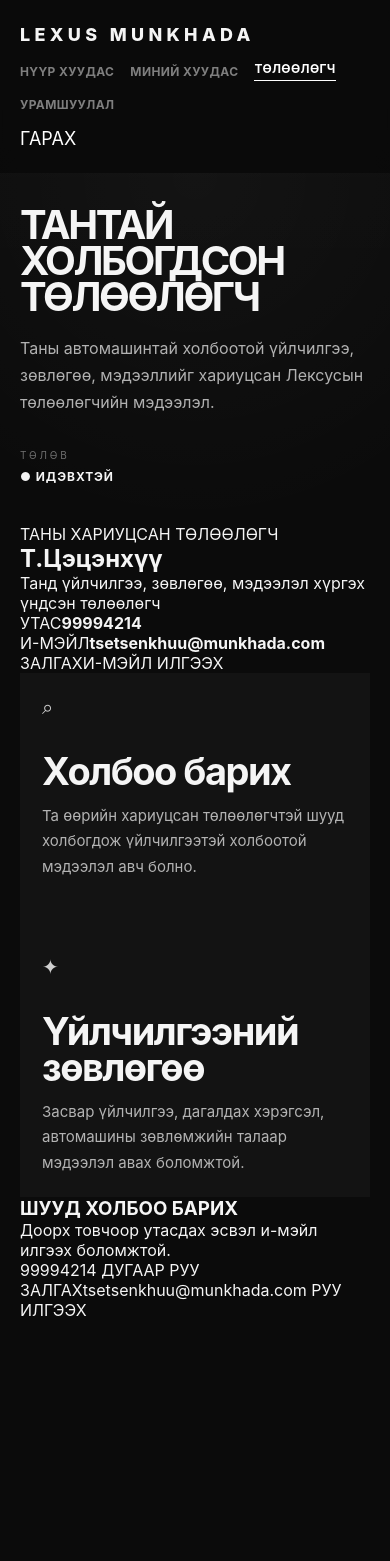
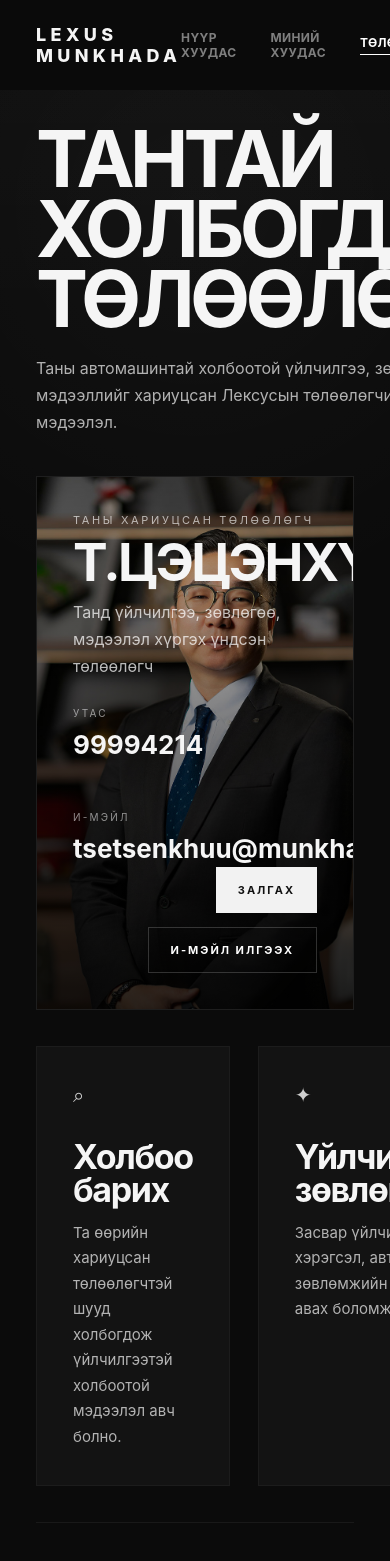
Before and after one commit to munkhada/lexus-owners-ui, a React (Vite) app: page /service in a window 390 px wide. Shown: the top 1561 px of the page. Built offline with nearby package versions, Linux system fonts and the light colour scheme; no server answers.

Commit message:
Update service.css

```diff
--- a/src/pages/service.css
+++ b/src/pages/service.css
@@ -58,10 +58,13 @@
 
 .service-account-btn {
   background: transparent;
-  border: none;
+  border: 1px solid rgba(255, 255, 255, 0.14);
   color: #fff;
-  font-size: 18px;
+  padding: 10px 16px;
   cursor: pointer;
+  text-transform: uppercase;
+  font-size: 11px;
+  letter-spacing: 0.14em;
 }
 
 .service-main {
@@ -88,7 +91,7 @@
 
 .service-hero-left p {
   margin: 0;
-  max-width: 380px;
+  max-width: 420px;
   color: rgba(255, 255, 255, 0.68);
   font-size: 16px;
   line-height: 1.7;
@@ -116,73 +119,130 @@
   letter-spacing: 0.08em;
 }
 
-.service-roadside-card {
+.service-advisor-card {
   position: relative;
-  min-height: 360px;
+  min-height: 520px;
   overflow: hidden;
-  margin-bottom: 32px;
+  margin-bottom: 36px;
   background: #121212;
+  border: 1px solid rgba(255, 255, 255, 0.05);
 }
 
-.service-roadside-image {
+.service-advisor-image {
   position: absolute;
   inset: 0;
-  background:
-    linear-gradient(to bottom, rgba(0, 0, 0, 0.15), rgba(0, 0, 0, 0.45)),
-    radial-gradient(circle at 50% 50%, rgba(180, 220, 255, 0.12), transparent 24%),
-    linear-gradient(135deg, #26343d 0%, #101010 100%);
+  background-size: cover;
+  background-position: center top;
+  background-repeat: no-repeat;
 }
 
-.service-roadside-overlay {
+.service-advisor-overlay {
   position: relative;
   z-index: 2;
-  min-height: 360px;
-  padding: 28px;
+  min-height: 520px;
+  padding: 36px;
   display: flex;
-  align-items: end;
+  flex-direction: column;
   justify-content: space-between;
-  gap: 28px;
+  background: linear-gradient(
+    to top,
+    rgba(0, 0, 0, 0.82),
+    rgba(0, 0, 0, 0.18)
+  );
 }
 
-.service-roadside-overlay h2 {
+.service-advisor-label {
   margin: 0 0 12px;
-  font-size: 28px;
-  line-height: 0.95;
-  letter-spacing: -0.04em;
+  font-size: 11px;
+  text-transform: uppercase;
+  letter-spacing: 0.24em;
+  color: rgba(255, 255, 255, 0.65);
 }
 
-.service-roadside-overlay p {
-  margin: 0;
-  max-width: 360px;
+.service-advisor-copy h2 {
+  margin: 0 0 12px;
+  font-size: 52px;
+  line-height: 0.92;
+  letter-spacing: -0.05em;
+  text-transform: uppercase;
+}
+
+.service-advisor-subtext {
+  margin: 0 0 26px;
+  max-width: 460px;
   color: rgba(255, 255, 255, 0.72);
-  font-size: 15px;
+  font-size: 16px;
   line-height: 1.7;
 }
 
-.service-roadside-overlay button,
-.service-centers-copy button {
+.service-advisor-meta {
+  display: flex;
+  gap: 48px;
+  flex-wrap: wrap;
+}
+
+.service-advisor-meta span {
+  display: block;
+  margin-bottom: 8px;
+  font-size: 10px;
+  text-transform: uppercase;
+  letter-spacing: 0.22em;
+  color: rgba(255, 255, 255, 0.55);
+}
+
+.service-advisor-meta strong {
+  font-size: 26px;
+  line-height: 1.4;
+}
+
+.service-advisor-actions {
+  display: flex;
+  gap: 14px;
+  align-items: center;
+  justify-content: flex-end;
+  flex-wrap: wrap;
+}
+
+.service-call-btn,
+.service-mail-btn,
+.service-big-action {
+  text-decoration: none;
+}
+
+.service-call-btn {
   background: #f2f2f2;
   color: #111;
   border: none;
   padding: 16px 22px;
-  font-size: 10px;
+  font-size: 11px;
   font-weight: 700;
   text-transform: uppercase;
   letter-spacing: 0.18em;
-  cursor: pointer;
 }
 
-.service-dual-grid {
+.service-mail-btn {
+  background: transparent;
+  color: #fff;
+  border: 1px solid rgba(255, 255, 255, 0.18);
+  padding: 15px 22px;
+  font-size: 11px;
+  font-weight: 700;
+  text-transform: uppercase;
+  letter-spacing: 0.18em;
+}
+
+.service-info-grid {
   display: grid;
   grid-template-columns: 1fr 1fr;
   gap: 28px;
-  margin-bottom: 44px;
+  margin-bottom: 36px;
 }
 
 .service-info-card {
   background: rgba(255, 255, 255, 0.03);
-  min-height: 260px;
+  min-height: 240px;
   padding: 36px;
+  border: 1px solid rgba(255, 255, 255, 0.04);
 }
 
 .service-icon {
@@ -193,7 +253,7 @@
 
 .service-info-card h3 {
   margin: 0 0 14px;
-  font-size: 38px;
+  font-size: 34px;
   line-height: 0.95;
   letter-spacing: -0.04em;
 }
@@ -206,273 +266,22 @@
   line-height: 1.7;
 }
 
-.service-actions-row {
-  margin-top: 34px;
-  display: flex;
-  gap: 20px;
-  flex-wrap: wrap;
+.service-contact-panel {
+  display: grid;
+  grid-template-columns: 1fr 1.1fr;
+  gap: 28px;
+  align-items: start;
+  margin-bottom: 64px;
+  padding-top: 36px;
+  border-top: 1px solid rgba(255, 255, 255, 0.06);
 }
 
-.service-actions-row a {
-  color: #fff;
-  font-size: 10px;
-  font-weight: 700;
-  text-transform: uppercase;
-  letter-spacing: 0.14em;
-}
-
-.service-centers-section {
-  margin-bottom: 44px;
-}
-
-.service-centers-copy {
-  display: grid;
-  grid-template-columns: 1fr 420px;
-  gap: 28px;
-  align-items: start;
-  margin-bottom: 28px;
-}
-
-.service-centers-copy h3 {
-  margin: 0;
-  font-size: 48px;
+.service-contact-left h3 {
+  margin: 0 0 12px;
+  font-size: 42px;
   line-height: 0.95;
   letter-spacing: -0.04em;
 }
 
-.service-centers-copy p {
-  margin: 0 0 20px;
-  color: rgba(255, 255, 255, 0.68);
-  font-size: 15px;
-  line-height: 1.7;
-}
-
-.service-centers-grid {
-  display: grid;
-  grid-template-columns: 1fr 1fr 1fr;
-  gap: 22px;
-}
-
-.service-center-card {
-  background: #111;
-  overflow: hidden;
-}
-
-.service-center-image {
-  height: 220px;
-}
-
-.service-center-image-1 {
-  background:
-    radial-gradient(circle at 50% 20%, rgba(255, 255, 255, 0.18), transparent 20%),
-    linear-gradient(135deg, #2a2a2a 0%, #101010 100%);
-}
-
-.service-center-image-2 {
-  background:
-    radial-gradient(circle at 50% 40%, rgba(255, 255, 255, 0.16), transparent 20%),
-    linear-gradient(135deg, #444 0%, #111 100%);
-}
-
-.service-center-image-3 {
-  background:
-    linear-gradient(135deg, rgba(100, 140, 160, 0.22), rgba(50, 70, 80, 0.1)),
-    #1a2328;
-  position: relative;
-}
-
-.service-center-image-3::after {
-  content: "⌖";
-  position: absolute;
-  inset: 0;
-  display: grid;
-  place-items: center;
-  font-size: 44px;
-  color: #fff;
-}
-
-.service-center-text {
-  padding: 16px;
-}
-
-.service-center-text h4 {
-  margin: 0 0 8px;
-  font-size: 18px;
-}
-
-.service-center-text p {
-  margin: 0 0 8px;
-  color: rgba(255, 255, 255, 0.68);
-  font-size: 13px;
-  line-height: 1.6;
-}
-
-.service-center-text span {
-  font-size: 10px;
-  text-transform: uppercase;
-  letter-spacing: 0.16em;
-  color: rgba(255, 255, 255, 0.46);
-}
-
-.map-card {
-  position: relative;
-}
-
-.service-center-map-label {
-  position: absolute;
-  left: 50%;
-  top: 50%;
-  transform: translate(-50%, -50%);
-  font-size: 10px;
-  font-weight: 700;
-  letter-spacing: 0.18em;
-}
-
-.service-master-section {
-  margin-bottom: 64px;
-}
-
-.service-master-image {
-  min-height: 480px;
-  background:
-    linear-gradient(to bottom, rgba(0, 0, 0, 0.1), rgba(0, 0, 0, 0.45)),
-    radial-gradient(circle at 50% 55%, rgba(255, 255, 255, 0.08), transparent 26%),
-    linear-gradient(135deg, #222 0%, #0b0b0b 100%);
-  position: relative;
-}
-
-.service-master-overlay-card {
-  position: absolute;
-  left: 32px;
-  bottom: 32px;
-  width: 360px;
-  background: rgba(20, 20, 20, 0.88);
-  padding: 24px;
-}
-
-.service-master-overlay-card h4 {
-  margin: 0 0 12px;
-  font-size: 30px;
-  line-height: 0.95;
-  letter-spacing: -0.03em;
-}
-
-.service-master-overlay-card p {
-  margin: 0 0 14px;
-  color: rgba(255, 255, 255, 0.72);
-  font-size: 14px;
-  line-height: 1.7;
-}
-
-.service-master-overlay-card span {
-  display: inline-block;
-  width: 52px;
-  height: 2px;
-  background: #fff;
-}
-
-.service-footer {
-  padding: 0 36px 34px;
-}
-
-.service-footer-brand {
-  font-size: 32px;
-  font-weight: 800;
-  margin-bottom: 28px;
-}
-
-.service-footer-grid {
-  display: grid;
-  grid-template-columns: 1fr 1.2fr 0.8fr;
-  gap: 28px;
-  margin-bottom: 28px;
-}
-
-.service-footer-grid div {
-  display: flex;
-  flex-direction: column;
-  gap: 10px;
-}
-
-.service-footer-grid a,
-.service-footer-grid p,
-.service-footer-grid span {
-  color: rgba(255, 255, 255, 0.58);
-  font-size: 11px;
-  text-transform: uppercase;
-  letter-spacing: 0.16em;
-}
-
-.service-footer-grid strong {
-  font-size: 28px;
-  color: #fff;
-}
-
-.service-footer-copy {
-  padding-top: 18px;
-  border-top: 1px solid rgba(255, 255, 255, 0.06);
-  color: rgba(255, 255, 255, 0.35);
-  font-size: 10px;
-  text-transform: uppercase;
-  letter-spacing: 0.14em;
-}
-
-@media (max-width: 1100px) {
-  .service-hero,
-  .service-dual-grid,
-  .service-centers-copy,
-  .service-centers-grid,
-  .service-footer-grid {
-    grid-template-columns: 1fr;
-  }
-
-  .service-hero-right {
-    align-items: flex-start;
-  }
-
-  .service-roadside-overlay {
-    flex-direction: column;
-    align-items: flex-start;
-    justify-content: end;
-  }
-
-  .service-hero-left h1 {
-    font-size: 54px;
-  }
-}
-
-@media (max-width: 768px) {
-  .service-nav,
-  .service-main,
-  .service-footer {
-    padding-left: 20px;
-    padding-right: 20px;
-  }
-
-  .service-nav {
-    flex-wrap: wrap;
-    gap: 16px;
-  }
-
-  .service-nav-links {
-    width: 100%;
-    flex-wrap: wrap;
-    gap: 16px;
-  }
-
-  .service-hero-left h1 {
-    font-size: 40px;
-  }
-
-  .service-info-card,
-  .service-roadside-overlay,
-  .service-master-overlay-card {
-    padding: 22px;
-  }
-
-  .service-master-overlay-card {
-    width: auto;
-    right: 20px;
-    left: 20px;
-  }
-}
+.service-contact-left p {
+  margin:
```
